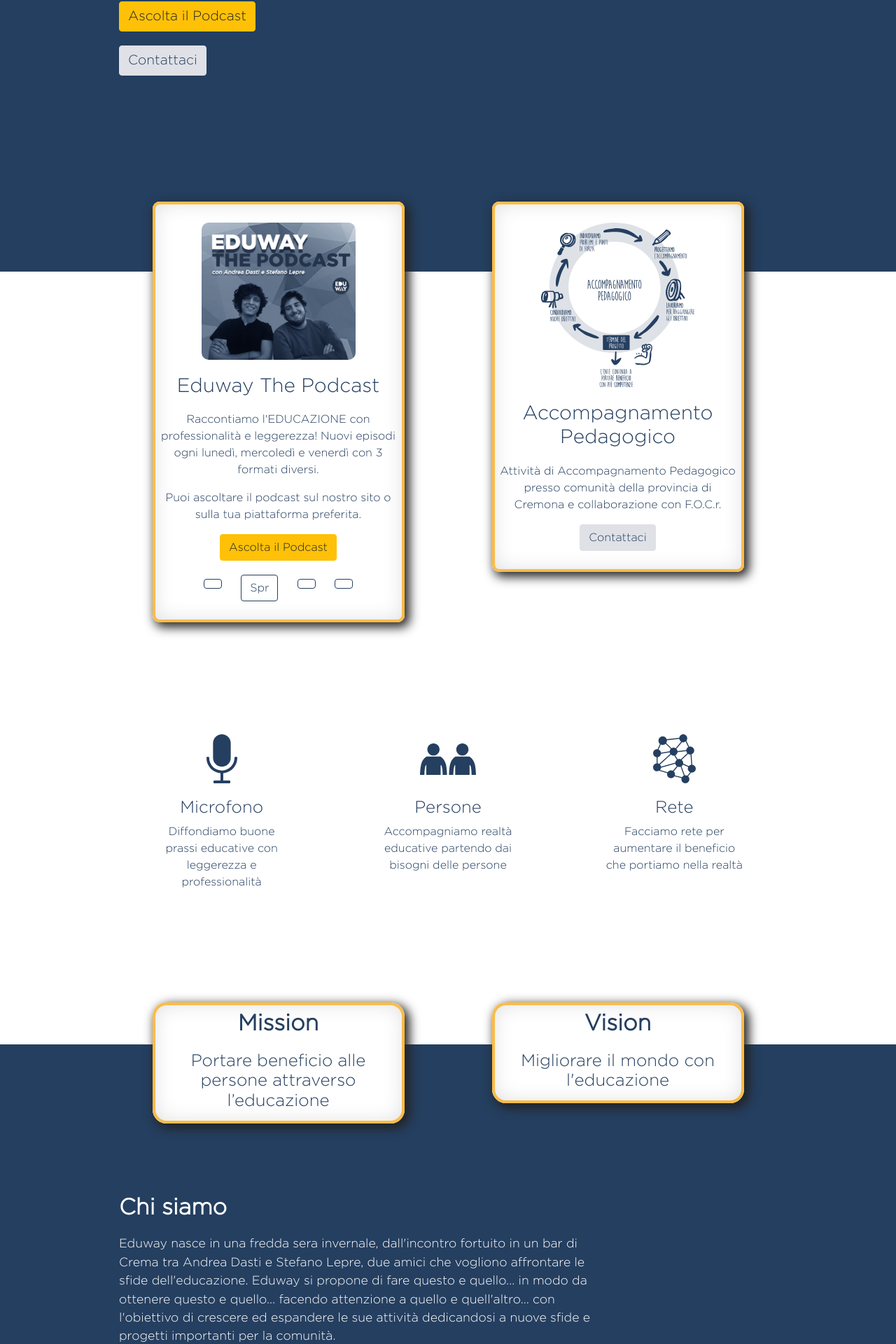
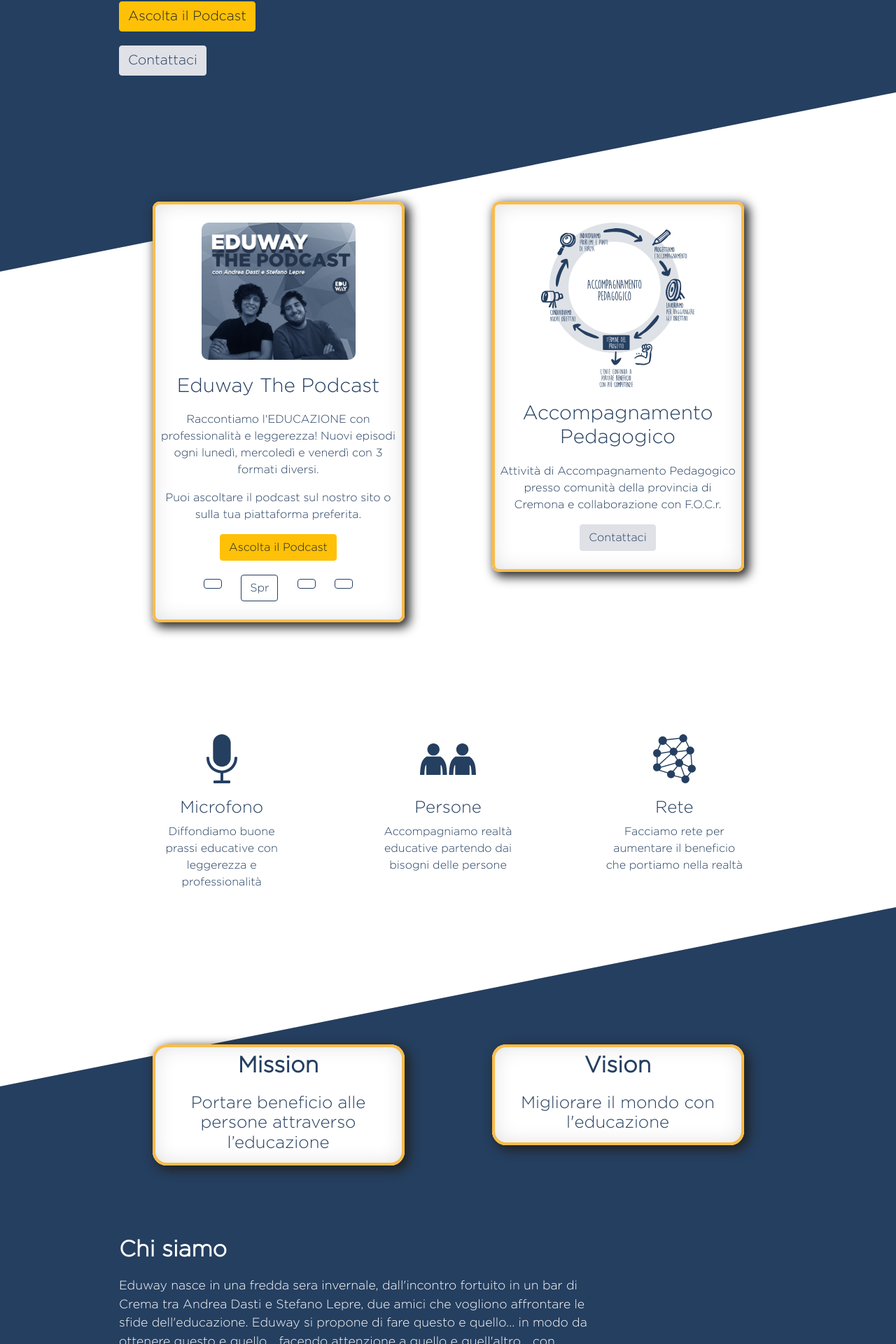
Before and after one commit to Malv93/eduway, a Next.js app: page / in a window 1280 px wide. Shown: the part 510-2430 px from the top of the page at 70% size. Built offline with nearby package versions, Linux system fonts and the light colour scheme.

Commit message:
Add tilted headers

```diff
--- a/components/home/about.js
+++ b/components/home/about.js
@@ -59,7 +59,7 @@ const collaborators = [
 
 export default function About() {
   return (
-    <Container fluid id="team" className={styles.section}>
+    <Container fluid id="team" className={`section ${styles.section}`}>
       <Container fluid className="inner-section">
         <Row>
           <Col lg={6}>
@@ -119,9 +119,7 @@ export default function About() {
           })}
         </Row>
         <Fade bottom>
-          <h3 className={`title ${styles.collaboratorsTitle}`}>
-            Collaborano con noi
-          </h3>
+          <h3 className={styles.collaboratorsTitle}>Collaborano con noi</h3>
         </Fade>
         <Row className={styles.collaboratorsSection}>
           {collaborators.map((collaborator) => {
@@ -145,6 +143,15 @@ export default function About() {
           })}
         </Row>
       </Container>
+      {/* Bottom tilted header */}
+      <svg
+        className="svg-tilted-header white"
+        xmlns="http://www.w3.org/2000/svg"
+        viewBox="0 0 100 100"
+        preserveAspectRatio="none"
+      >
+        <polygon points="0,100 100,0 100,100" />
+      </svg>
     </Container>
   );
 }
--- a/components/home/activities.js
+++ b/components/home/activities.js
@@ -9,7 +9,7 @@ import Fade from "react-reveal/Fade";
 
 export default function Activities() {
   return (
-    <Container fluid className={styles.section}>
+    <Container fluid className={`section ${styles.section}`}>
       <Container fluid className="inner-section">
         {/* Main activities sub-section */}
         <Row>
@@ -131,6 +131,15 @@ export default function Activities() {
           </Col>
         </Row>
       </Container>
+      {/* Bottom tilted header */}
+      <svg
+        className="svg-tilted-header bluenavy"
+        xmlns="http://www.w3.org/2000/svg"
+        viewBox="0 0 100 100"
+        preserveAspectRatio="none"
+      >
+        <polygon points="0,100 100,0 100,100" />
+      </svg>
     </Container>
   );
 }
--- a/components/home/heading.js
+++ b/components/home/heading.js
@@ -6,7 +6,7 @@ import Pulse from "react-reveal/Pulse";
 
 export default function Heading() {
   return (
-    <Container fluid id="heading" className={styles.section}>
+    <Container fluid id="heading" className={`section ${styles.section}`}>
       <Container className={`inner-section ${styles.innerSection}`}>
         <Pulse>
           <h1 className="page-title">
@@ -34,6 +34,15 @@ export default function Heading() {
           </div>
         </Pulse>
       </Container>
+      {/* Bottom tilted header */}
+      <svg
+        className="svg-tilted-header white"
+        xmlns="http://www.w3.org/2000/svg"
+        viewBox="0 0 100 100"
+        preserveAspectRatio="none"
+      >
+        <polygon points="0,100 100,0 100,100" />
+      </svg>
     </Container>
   );
 }
--- a/styles/globals.css
+++ b/styles/globals.css
@@ -103,9 +103,9 @@ main {
 }
 
 /* Section */
+/*remove padding of Container, allow absolute positioning*/
 .section {
-  padding-top: 40px;
-  padding-bottom: 40px;
+  padding: 0;
   position: relative;
 }
 /* For navigation with id-links.
@@ -127,7 +127,7 @@ main {
 /*limit the content width for large screens*/
 .inner-section {
   max-width: 1000px;
-  padding: 0;
+  padding: 0 10px;
 }
 /*Add lateral padding for larger screens*/
 @media (min-width: 576px) {
@@ -161,6 +161,17 @@ main {
   margin-bottom: 20px;
 }
 
-.title {
-  margin-top: 40px;
+/*Bottom tilted header*/
+.svg-tilted-header {
+  position: absolute;
+  bottom: 0;
+  width: 100%;
+  height: 20vw; /*angle does not change with screen size*/
+  max-height: 320px;
 }
+.white polygon {
+  fill: #fff;
+}
+.bluenavy polygon {
+  fill: var(--primary-color);
+}
--- a/styles/home/about.module.css
+++ b/styles/home/about.module.css
@@ -1,9 +1,9 @@
 /* Team Section */
 
 .section {
-  position: relative;
   background-color: var(--primary-color);
   color: #fff;
+  padding-bottom: 200px;
 }
 
 .mission {
--- a/styles/home/action.module.css
+++ b/styles/home/action.module.css
@@ -1,4 +1,7 @@
 /* Action Section */
+.section {
+  padding-top: 40px;
+}
 
 .podcastButton {
   margin: 40px 0;
--- a/styles/home/activities.module.css
+++ b/styles/home/activities.module.css
@@ -1,7 +1,6 @@
 /* Activities Section */
 .section {
-  padding-bottom: 100px;
-  position: relative;
+  padding-bottom: 160px;
 }
 
 .activityCard {
```
